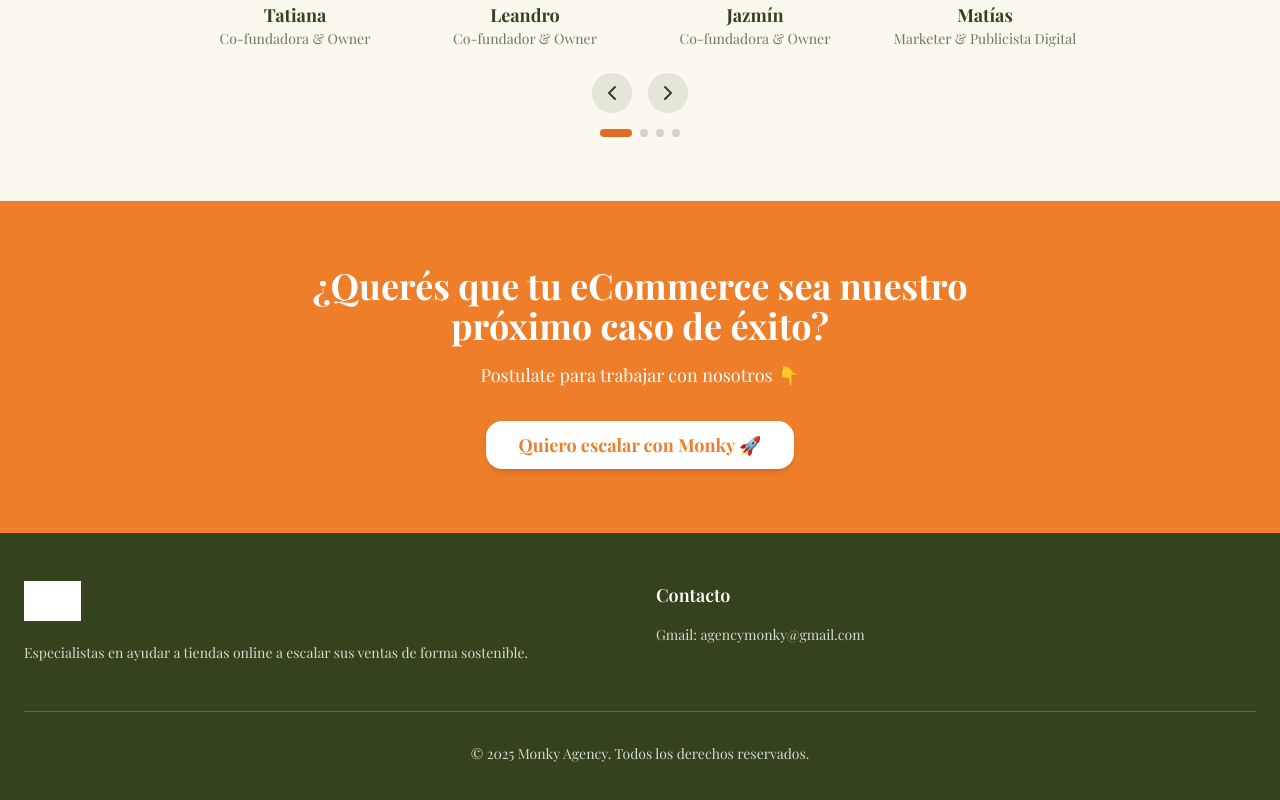
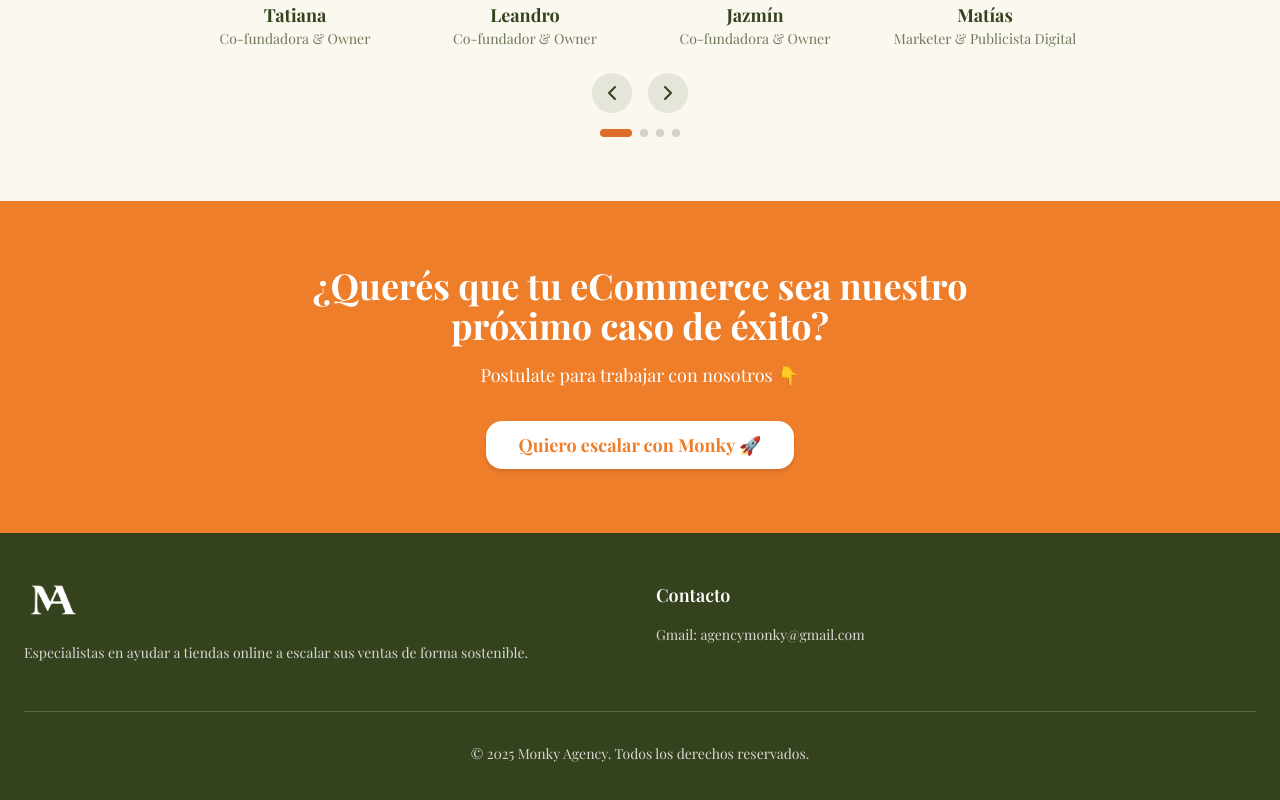
Before and after one commit to Tatiana11777/monky, a Next.js app: page / in a window 1280 px wide. Shown: the part 4937-5737 px from the top of the page. Built offline with nearby package versions, Linux system fonts and the light colour scheme; a web font is replaced by a local one.

Commit message:
Update footer.tsx

```diff
--- a/components/footer.tsx
+++ b/components/footer.tsx
@@ -9,7 +9,7 @@ export default function Footer() {
           <div className="space-y-4">
             <Link href="/" className="inline-block">
               <Image
-                src="/logomonky.jpg"
+                src="/logomonky.png"
                 alt=""
                 width={120}
                 height={40}
```
